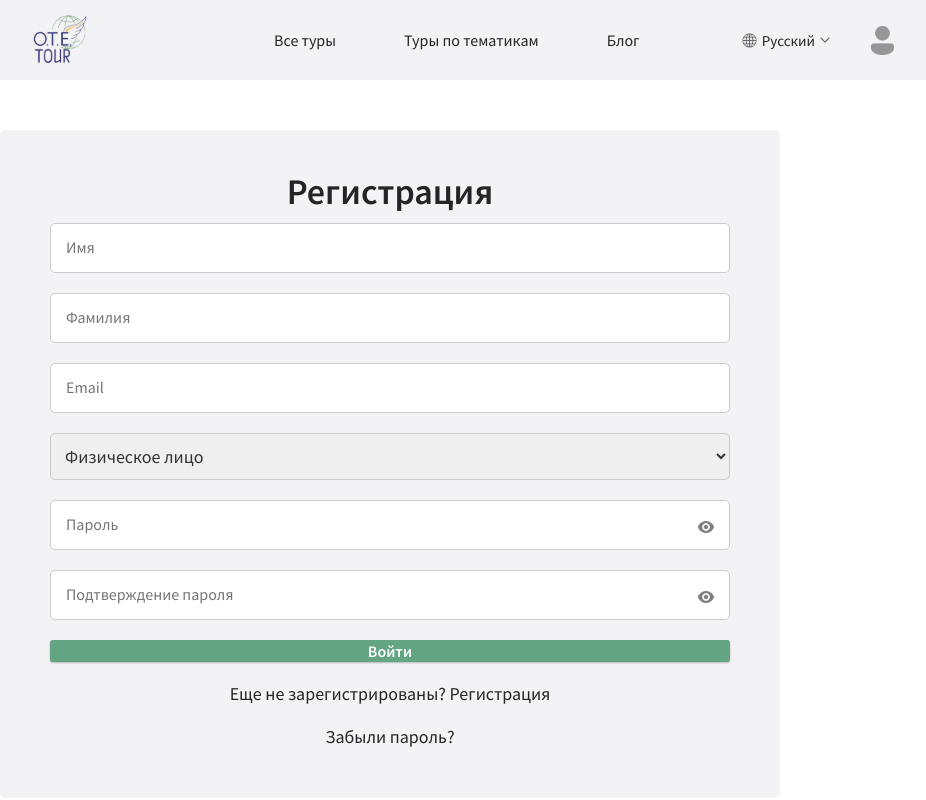
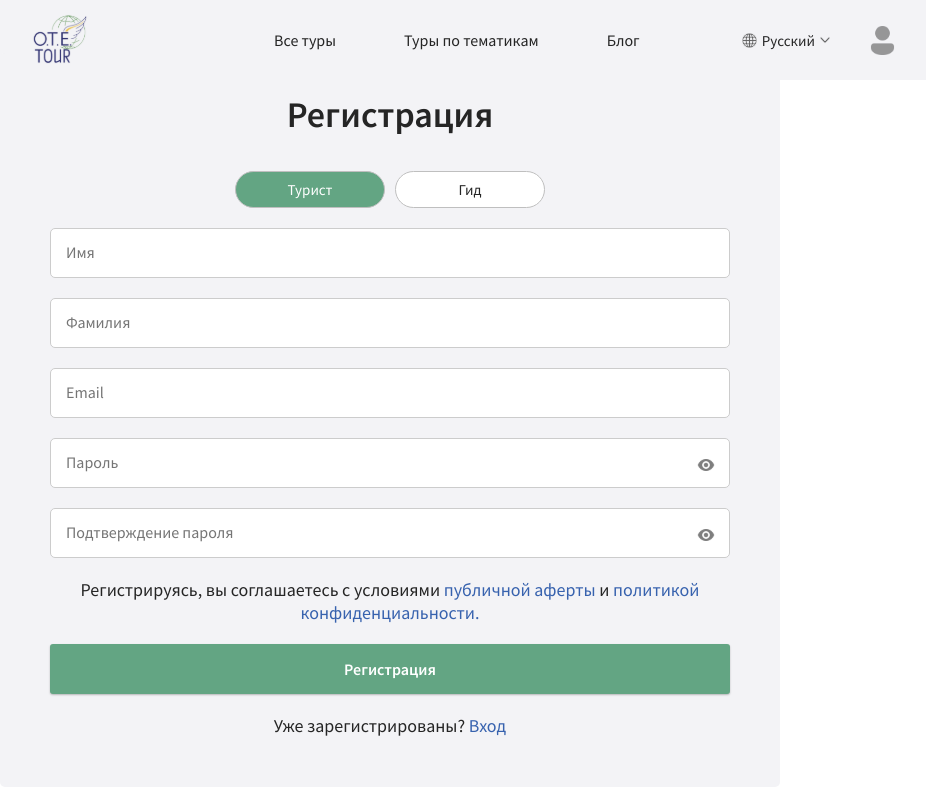
Before and after one commit to alkotras42/otetour, a React (Create React App) app: page /registration in a window 1280 px wide. Shown: the top 800 px of the page, without its empty margins (250-1176 px from the left). Built offline with nearby package versions, Linux system fonts and the light colour scheme; no server answers.

Commit message:
Улучшил верстку страниц логина и регистрации

```diff
--- a/src/App.js
+++ b/src/App.js
@@ -1,16 +1,16 @@
 import React from 'react'
 import { BrowserRouter as Router, Routes, Route } from 'react-router-dom'
 import Home from './Pages/Home/Home'
-import Login from './Pages/Login/Login'
-import Registration from './Pages/Registration/Registration'
+import { Login } from './Pages/Login/Login'
+import { Registration } from './Pages/Registration/Registration'
 
 const App = () => {
 	return (
 		<Router>
 			<Routes>
+				<Route index path='/' element={<Home />} />
 				<Route path='/login' element={<Login />} />
 				<Route path='/registration' element={<Registration />} />
-				<Route index path='/' element={<Home />} />
 			</Routes>
 		</Router>
 	)
--- a/src/Component/Calendar/Calendar.jsx
+++ b/src/Component/Calendar/Calendar.jsx
@@ -72,7 +72,7 @@ export const Calendar = ({ className, type, ...props }) => {
 				</div>
 				{Months.map((month, index) =>
 					// Если номер месяца меньшще чем номер текущего месяца, то отрисовываем его как неактивный
-					index + 1 < new Date().getMonth() && year == new Date().getFullYear() ? (
+					index < new Date().getMonth() && year == new Date().getFullYear() ? (
 						<div className={cn(styles.calendarItem, styles.calendarDisableItem)}>{month}</div>
 					) : (
 						<div className={styles.calendarItem} onClick={changeDate}>
--- a/src/Component/Input/Input.module.css
+++ b/src/Component/Input/Input.module.css
@@ -12,6 +12,10 @@
 	outline: none;
 }
 
+.input:focus {
+	border: 1px solid #6e93d6;
+}
+
 .eye {
 	position: absolute;
 	right: 15px;
--- a/src/Pages/Login/Login.jsx
+++ b/src/Pages/Login/Login.jsx
@@ -1,10 +1,11 @@
 import React, { useState } from 'react'
 import { login } from '../../Api/Authorization'
 import { Button, Input } from '../../Component'
+import { Header } from '../../Layout/Header/Header'
 import { withLayout } from '../../Layout/Layout'
 import styles from './Login.module.css'
 
-const Login = () => {
+export const Login = () => {
 	const [user, setUser] = useState({
 		email: '',
 		password: '',
@@ -22,17 +23,20 @@ const Login = () => {
 	}
 
 	return (
+		<>
+			<Header />
 			<div className={styles.login}>
-			<p className={styles.header}>Вход</p>
+				<div className={styles.loginWrapper}>
+					<p className={styles.title}>Вход</p>
 					<Input placeholder='Email' name='email' value={user.email} onChange={handleChange} />
 					<Input type='password' placeholder='Password' name='password' value={user.password} onChange={handleChange} />
-			<Button onClick={LoginUser}>Войти</Button>
+					<Button onClick={LoginUser} className={styles.button}>Войти</Button>
 					<span>
 						Еще не зарегистрированы? <a href='/registration'>Регистрация</a>
 					</span>
 					<a href=''>Забыли пароль?</a>
 				</div>
+			</div>
+		</>
 	)
 }
-
-export default withLayout(Login)
--- a/src/Pages/Login/Login.module.css
+++ b/src/Pages/Login/Login.module.css
@@ -1,19 +1,39 @@
 .login {
+	height: calc(100vh - 120px);
+	align-content: center;
+	display: grid;
+	grid-template-columns: auto minmax(320px, 780px) auto;
+}
+
+.loginWrapper {
 	display: grid;
 	grid-template-columns: 1fr;
 	gap: 20px;
-
+	grid-column: 2;
 	text-align: center;
 	max-width: 780px;
 	width: 100%;
-	margin: 50px auto;
+	margin: auto;
 	background: #f3f3f6;
 	padding: 50px;
 	border-radius: 5px;
 }
 
-.header {
+.title {
 	color: #252525;
 	font-size: 36px;
 	font-weight: 600;
+	padding-bottom: 25px;
 }
+
+.button {
+	height: 50px;
+}
+
+a {
+	color: #3762ae !important;
+}
+
+a:hover {
+	text-decoration: underline !important;
+}
--- a/src/Pages/Registration/Registration.jsx
+++ b/src/Pages/Registration/Registration.jsx
@@ -1,31 +1,58 @@
-import React from 'react'
+import React, { useState } from 'react'
 import { Button, Input } from '../../Component'
+import { Header } from '../../Layout/Header/Header'
 import { withLayout } from '../../Layout/Layout'
+import cn from 'classnames'
 import styles from './Registration.module.css'
 
-const Registration = () => {
+export const Registration = () => {
+	const [toggle, setToggle] = useState('Турист')
+
+	const changeToggle = (e) => {
+		setToggle(e.target.getAttribute('name'))
+	}
+
 	return (
-		<div className={styles.registration}>
-			<p className={styles.header}>Регистрация</p>
-			<Input placeholder='Имя'/>
-			<Input placeholder='Фамилия'/>
-			<Input placeholder='Email'/>
-			<select className={styles.select}>
-				<option value=''>Физическое лицо</option>
-				<option value=''>Самозанятый</option>
-				<option value=''>Индивидуальный предпрениматель</option>
-				<option value=''>Юридическое лицо</option>
-			</select>
-			<Input type='password' placeholder='Пароль'/>
-			<Input type='password' placeholder='Подтверждение пароля'/>
-
-			<Button>Войти</Button>
-			<span>
-				Еще не зарегистрированы? <a href=''>Регистрация</a>
-			</span>
-			<a href=''>Забыли пароль?</a>
-		</div>
+		<>
+			<Header />
+			<div className={styles.registration}>
+				<div className={styles.registrationWrapper}>
+					<p className={styles.title}>Регистрация</p>
+					<div className={styles.toggle}>
+						<div
+							className={cn(styles.toggleButton, {
+								[styles.toggleButtonActive]: toggle == 'Турист',
+							})}
+							name='Турист'
+							onClick={changeToggle}
+						>
+							Турист
+						</div>
+						<div
+							className={cn(styles.toggleButton, {
+								[styles.toggleButtonActive]: toggle == 'Гид',
+							})}
+							name='Гид'
+							onClick={changeToggle}
+						>
+							Гид
+						</div>
+					</div>
+					<Input placeholder='Имя' />
+					<Input placeholder='Фамилия' />
+					<Input placeholder='Email' />
+					<Input type='password' placeholder='Пароль' />
+					<Input type='password' placeholder='Подтверждение пароля' />
+					<span>
+						Регистрируясь, вы соглашаетесь с условиями <a href=''>публичной аферты</a> и
+						<a href=''> политикой конфиденциальности.</a>
+					</span>
+					<Button className={styles.button}>Регистрация</Button>
+					<span>
+						Уже зарегистрированы? <a href='/login'>Вход</a>
+					</span>
+				</div>
+			</div>
+		</>
 	)
 }
-
-export default withLayout(Registration)
--- a/src/Pages/Registration/Registration.module.css
+++ b/src/Pages/Registration/Registration.module.css
@@ -1,8 +1,15 @@
 .registration {
+	height: calc(100vh - 120px);
+	align-content: center;
+	display: grid;
+	grid-template-columns: auto minmax(320px, 780px) auto;
+}
+
+.registrationWrapper {
 	display: grid;
 	grid-template-columns: 1fr;
 	gap: 20px;
-
+	grid-column: 2;
 	text-align: center;
 	max-width: 780px;
 	width: 100%;
@@ -12,10 +19,33 @@
 	border-radius: 5px;
 }
 
-.header {
+.toggle {
+	display: flex;
+	gap: 10px;
+	justify-content: center;
+}
+
+.toggleButton {
+	border: 1px solid #bfbfbf;
+	border-radius: 25px;
+	width: 150px;
+	padding: 8px 0;
+	background: #fff;
+	cursor: pointer;
+	font-size: 15px;
+	line-height: 19px;
+}
+
+.toggleButtonActive {
+	color: #fff;
+	background: #63a583;
+}
+
+.title {
 	color: #252525;
 	font-size: 36px;
 	font-weight: 600;
+	padding-bottom: 25px;
 }
 
 .select {
@@ -25,3 +55,21 @@
 	border-radius: 5px;
 	color: #333;
 }
+
+.select:focus,
+.select:focus-visible {
+	border: 1px solid #6e93d6;
+	outline: none;
+}
+
+.button {
+	height: 50px;
+}
+
+a {
+	color: #3762ae !important;
+}
+
+a:hover {
+	text-decoration: underline !important;
+}
```
Lines whose indentation alone changed are shown as unchanged.
